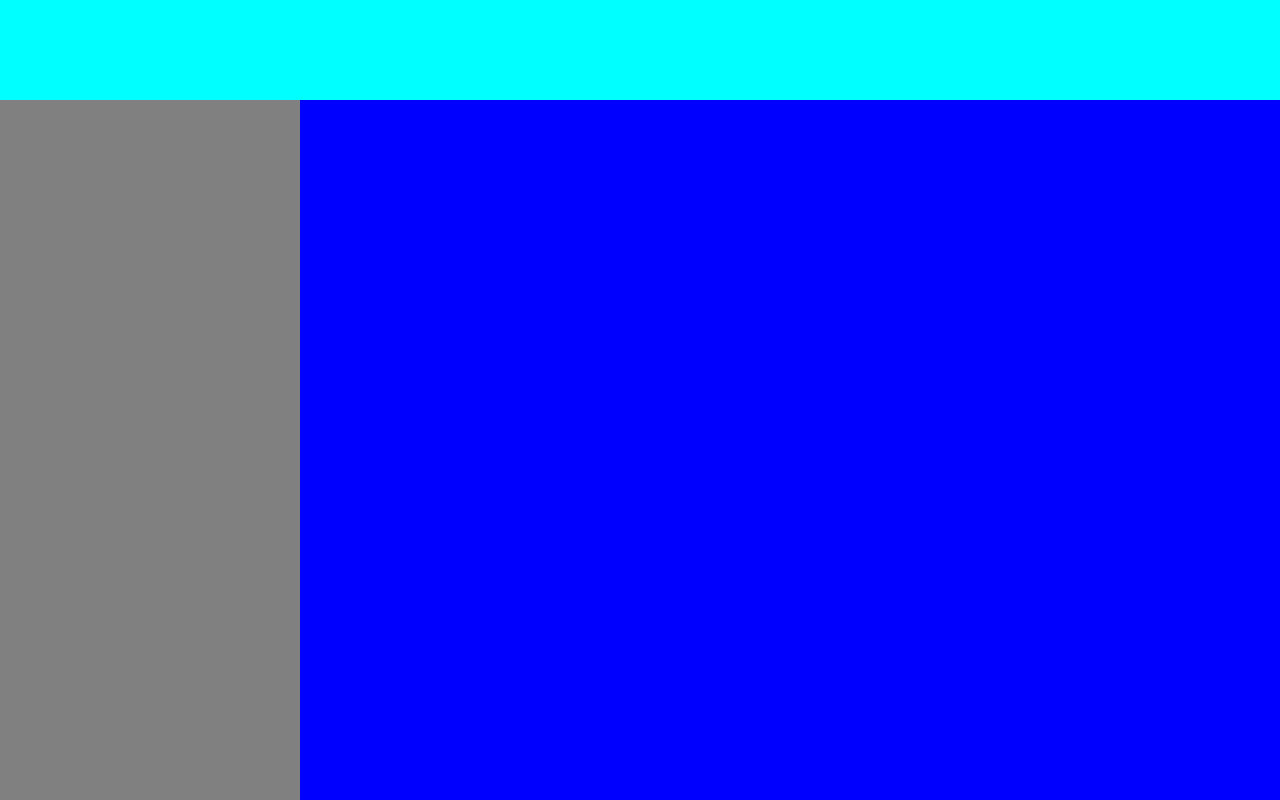
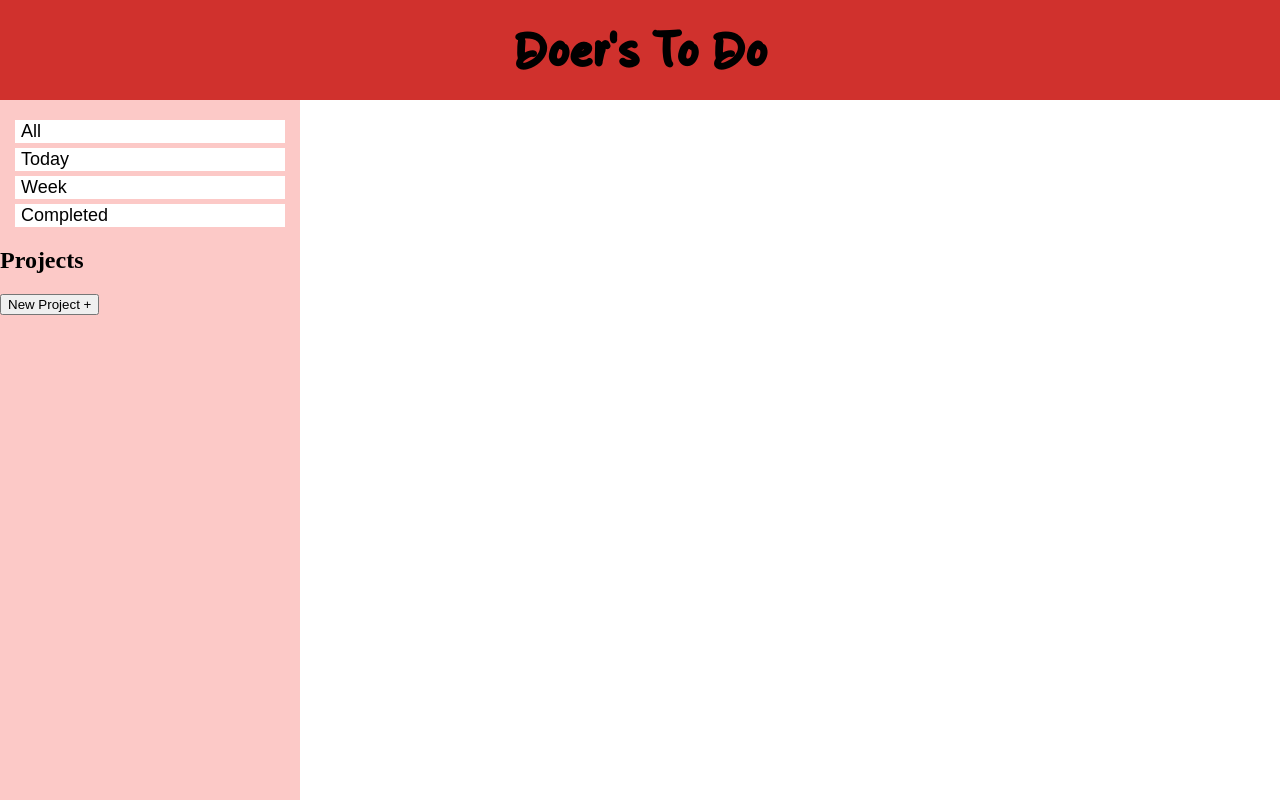
Before and after one commit to OverlordGummyBear/todo_list, a website built with webpack: page src/index.html in a window 1280 px wide. Built offline with nearby package versions, Linux system fonts and the light colour scheme.

Commit message:
Add font + more elements

```diff
--- a/src/index.html
+++ b/src/index.html
@@ -8,15 +8,31 @@
 <body>
     <div class="layout-container">
         <div class="header">
-
+            <h1>Doer's To Do</h1>
         </div>
 
-        <div class="sidepanel">
+        <div class="side-panel">
+            <div class="filter-container">
+                <button> All </button>
+                <button> Today </button>
+                <button> Week </button>
+                <button> Completed </button>
+            </div>
 
+            <div class="project-container">
+                <h2>Projects</h2>
+                <div class="projects">
+
+                </div>
+                <button command="show-modal" commandfor="project-dialog">New Project + </button>
+            </div>
         </div>
 
         <div class="task-container">
-
+            <dialog id="project-dialog">
+                <p>This is the project dialog</p>
+                <button command="close" commandfor="project-dialog"> Close </button>
+            </dialog>
         </div>
     </div>
 </body>
--- a/src/styles.css
+++ b/src/styles.css
@@ -1,3 +1,8 @@
+@font-face {
+    font-family: milky-cream;
+    src: url("./Milky-Cream.otf");
+}
+
 body, html{
     margin: 0px;
     padding: 0px;
@@ -15,15 +20,44 @@ body{
     grid-template-rows: 100px 1fr;
 }
 
+/* header */
 .header{
-    background-color: aqua;
+    background-color: #d0312d;
     grid-column: 1 / -1;
+
+    display: flex;
+    align-items: center;
+    justify-content: center;
 }
 
-.sidepanel{
-    background-color: grey;
+h1{
+    font-family: milky-cream, sans-serif;
+    font-size: 50px;
 }
 
+/* side panel */
+.side-panel{
+    background-color: #fcc9c7;
+}
+
+.filter-container{
+    display: flex;
+    flex-direction: column;
+    justify-content: center;
+    align-items: center;
+    gap: 5px;
+    margin: 20px 0px;
+}
+
+.filter-container > button{
+    width: 90%;
+    font-size: 18px;
+    text-align: left;
+    background-color: white;
+    border: none;
+}
+
+/* task container */
 .task-container{
-    background-color: blue;
+
 }
```
Also changed, not shown: src/Milky-Cream.otf (added).
